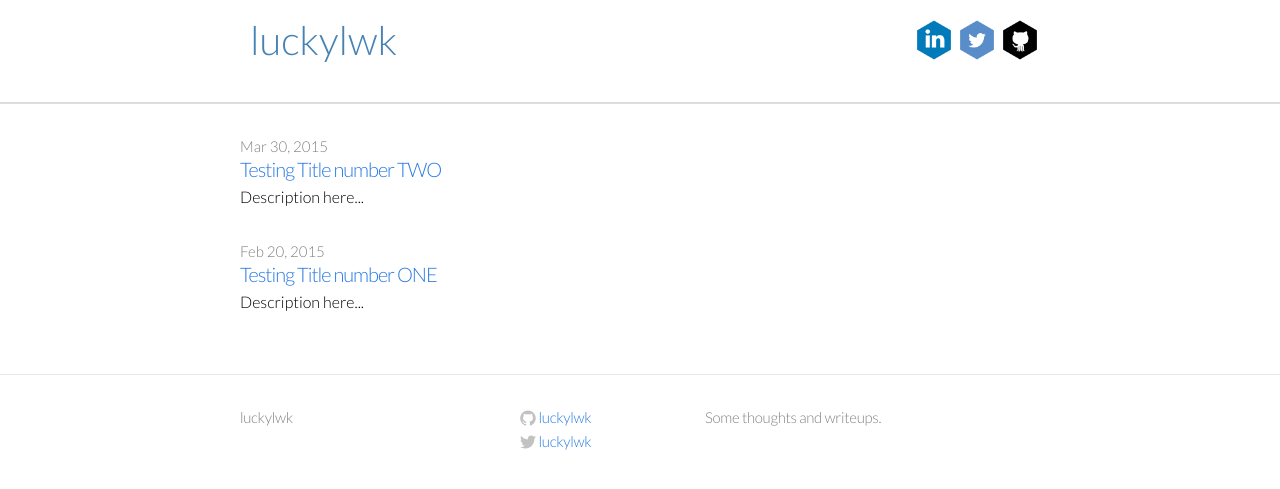
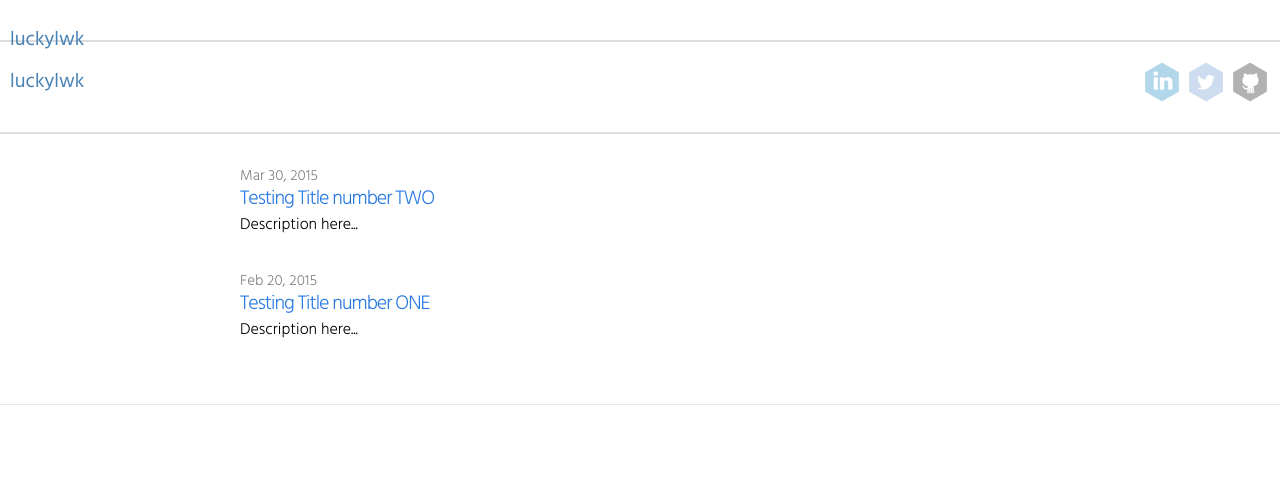
Before and after one commit to luckylwk/luckylwk.github.io, a Jekyll site: the page built from index.html, in a window 1280 px wide. Shown: the top 489 px of the page. Built offline with Jekyll 4.4.1, drawn with Linux system fonts in a browser that asks for light colours; Markdown is read by kramdown in place of the engine named in the settings.

Commit message:
Design update

```diff
--- a/_includes/footer.html
+++ b/_includes/footer.html
@@ -1,13 +1,13 @@
 <footer class="site-footer">
 
-  <div class="wrap">
+  <!-- <div class="wrap">
 
-    <!-- <h2 class="footer-heading">{{ site.title }}</h2> -->
+    <h2 class="footer-heading">{{ site.title }}</h2>
 
     <div class="footer-col-1 column">
       <ul>
         <li>{{ site.title }}</li>
-        <!-- <li><a href="mailto:{{ site.email }}">{{ site.email }}</a></li> -->
+        <li><a href="mailto:{{ site.email }}">{{ site.email }}</a></li>
       </ul>
     </div>
 
@@ -56,6 +56,6 @@
       <p class="text">{{ site.description }}</p>
     </div>
 
-  </div>
+  </div> -->
 
 </footer>
--- a/_includes/head.html
+++ b/_includes/head.html
@@ -9,7 +9,7 @@
         <meta name="description" content="{{ site.description }}">
 
         <link href='//fonts.googleapis.com/css?family=Hind:300,400,500,600' rel='stylesheet' type='text/css'>
-        <link href='//fonts.googleapis.com/css?family=Lato:300,400,700' rel='stylesheet' type='text/css'>
+        <!-- <link href='//fonts.googleapis.com/css?family=Lato:300,400,700' rel='stylesheet' type='text/css'> -->
 
         <link rel="canonical" href="{{ page.url | replace:'index.html','' | prepend: site.baseurl | prepend: site.url }}">
 
--- a/_includes/header.html
+++ b/_includes/header.html
@@ -1,18 +1,21 @@
+        <header style="padding:20px 10px;">
+            <div class="left">
+                <span class="name">luckylwk</span>
+            </div>
+        </header>
+
+
         <header class="site-header">
+            <!-- <div class="wrap"> -->
+            <div>
 
-            <div class="wrap">
-
-                <div style="float:left; margin-top:10px; margin-right:10px;">
-                    <!--
-                    <a href="{{ "/feed.xml" | prepend: site.baseurl }}">
-                        <img src="/assets/rssicon.svg" width="40">
-                    </a>
-                    -->
+                <div class="left">
+                    <span class="name">luckylwk</span>
                 </div>
 
-                <a class="site-title" href="{{ site.baseurl }}/">{{ site.title }}</a>
+                <!-- <a class="site-title" href="{{ site.baseurl }}/">{{ site.title }}</a> -->
 
-                <nav class="site-nav">
+                <!-- <nav class="site-nav">
                     <a href="#" class="menu-icon">
                         <svg version="1.1" xmlns="http://www.w3.org/2000/svg" xmlns:xlink="http://www.w3.org/1999/xlink" x="0px" y="0px" viewBox="0 0 18 15" enable-background="new 0 0 18 15" xml:space="preserve">
                             <path fill="#505050" d="M18,1.484c0,0.82-0.665,1.484-1.484,1.484H1.484C0.665,2.969,0,2.304,0,1.484l0,0C0,0.665,0.665,0,1.484,0 h15.031C17.335,0,18,0.665,18,1.484L18,1.484z"/>
@@ -20,13 +23,14 @@
                             <path fill="#505050" d="M18,13.516C18,14.335,17.335,15,16.516,15H1.484C0.665,15,0,14.335,0,13.516l0,0 c0-0.82,0.665-1.484,1.484-1.484h15.031C17.335,12.031,18,12.696,18,13.516L18,13.516z"/>
                         </svg>
                     </a>
-                    <!--
                     <div class="trigger">
                         {% for page in site.pages %}
                             {% if page.title %}<a class="page-link" href="{{ page.url | prepend: site.baseurl }}">{{ page.title }}</a>{% endif %}
                         {% endfor %}
                     </div>
-                    -->
+                </nav> -->
+
+                <div class="right">
                     <img src="/assets/icon_linkedin.png" height="40" class="icon">
                     <a href="https://twitter.com/luckylwk" target="_blank">
                         <img src="/assets/icon_twitter.png" height="40" class="icon">
@@ -34,7 +38,8 @@
                     <a href="https://github.com/luckylwk" target="_blank">
                         <img src="/assets/icon_github.png" height="40" class="icon">
                     </a>
-                </nav>
+                </div>
+                <div class="clear"></div>
+
             </div>
-
         </header>
--- a/css/main.css
+++ b/css/main.css
@@ -11,7 +11,7 @@ html, body {
 }
 
 body {
-    font-family: 'Lato', 'Hind', sans-serif;
+    font-family: 'Hind', sans-serif;
     font-size: 16px;
     line-height: 1.6;
     font-weight: 300;
@@ -23,9 +23,18 @@ h1, h2, h3, h4, h5, h6 {
     font-weight: 400;
 }
 
+strong {
+    font-weight: 500;
+}
+
 a         { color: #2a7ae2; text-decoration: none; }
 a:hover   { color: #000; text-decoration: underline; }
 a:visited { color: #205caa; }
+
+.left { float:left; }
+.right { float:right; }
+.clear { clear:both; }
+
 
 /* Utility */
 
@@ -43,14 +52,30 @@ a:visited { color: #205caa; }
 /* Layout Styles */
 /* ----------------------------------------------------------*/
 
-/* Site header */
-
-.site-header {
+/*
+    Site HEADER
+*/
+header {
     padding: 20px 10px;
     border-bottom: 2px solid #ddd;
 }
-
-.site-title,
+img.icon {
+    opacity: 0.3;
+    border: 0px;
+    cursor: pointer;
+    transition: transform 2s; -webkit-transition: -webkit-transform 2s; -moz-transition: -moz-transform 2s;
+}
+img.icon:hover {
+    transform: rotate(360deg); -webkit-transform: rotate(360deg); -moz-transform: rotate(360deg);
+}
+span.name {
+    display:block;
+    padding: 10px 0px;
+    font-size: 20px; line-height: 1em;
+    font-weight: 400;
+    color: steelblue;
+}
+/*.site-title,
 .site-title:hover,
 .site-title:visited {
     position: relative;
@@ -59,37 +84,33 @@ a:visited { color: #205caa; }
     color: steelblue;
     font-size: 2.5em; line-height:1em;
     z-index: 1;
-}
-
+}*/
 .site-nav {
     float: right;
     line-height: 56px;
 }
-
 .site-nav .menu-icon { display: none; }
-
 .site-nav .page-link {
     margin-left: 20px;
     color: #727272;
     letter-spacing: -.5px;
 }
 
-/* Site footer */
 
+/*
+    Site FOOTER
+*/
 .site-footer {
     border-top: 1px solid #e8e8e8;
     padding: 30px 0;
 }
-
 .footer-heading {
     font-size: 18px;
     font-weight: 300;
     letter-spacing: -.5px;
     margin-bottom: 15px;
 }
-
 .site-footer .column { float: left; margin-bottom: 15px; }
-
 .footer-col-1 {
     width: 270px; /*fallback*/
     width: -webkit-calc(35% - 10px);
@@ -113,16 +134,13 @@ a:visited { color: #205caa; }
     width: -o-calc(41.875%);
     width: calc(41.875%);
 }
-
 .site-footer ul { list-style: none; }
-
 .site-footer li,
 .site-footer p {
     font-size: 15px;
     letter-spacing: -.3px;
     color: #828282;
 }
-
 .github-icon-svg,
 .twitter-icon-svg {
     display: inline-block;
@@ -131,6 +149,9 @@ a:visited { color: #205caa; }
     position: relative;
     top: 3px;
 }
+
+
+
 
 
 /* Page Content styles */
```
Also changed, not shown: _layouts/page.html (indentation only), index.html (indentation only).
